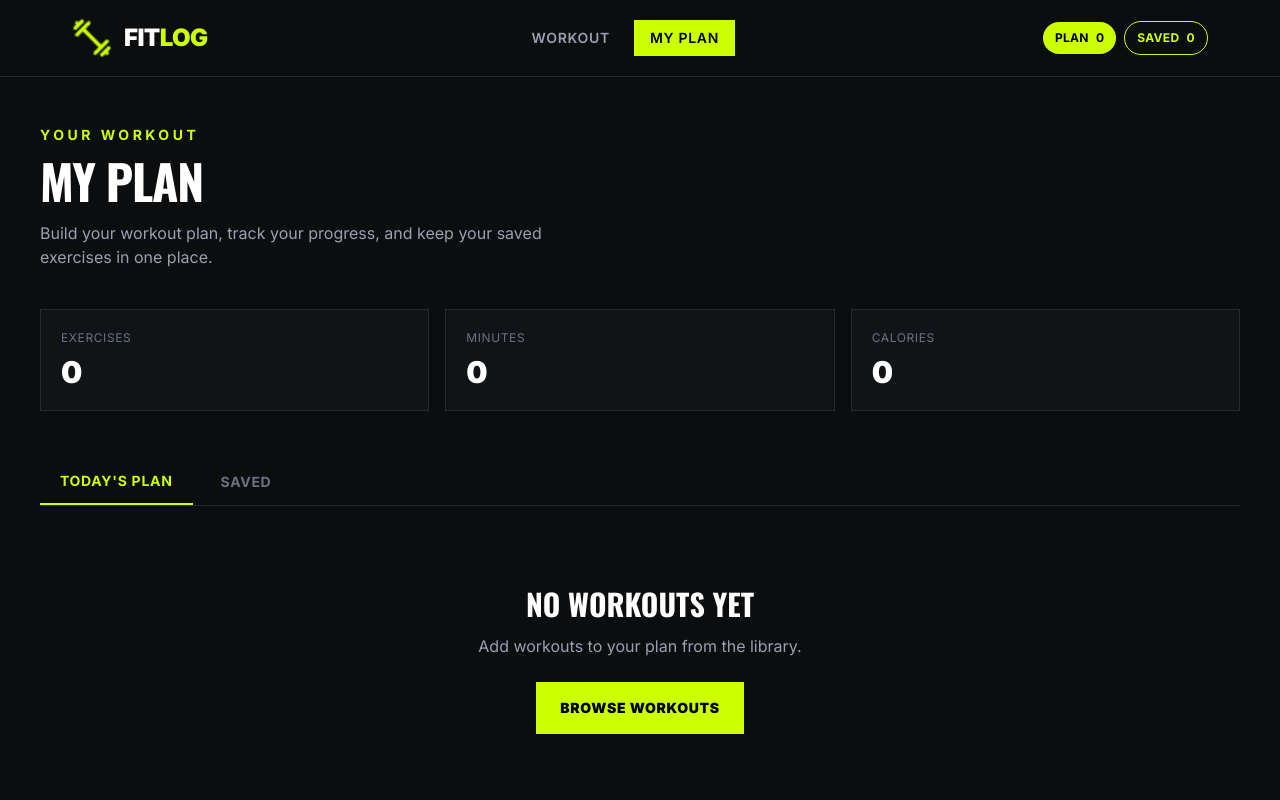
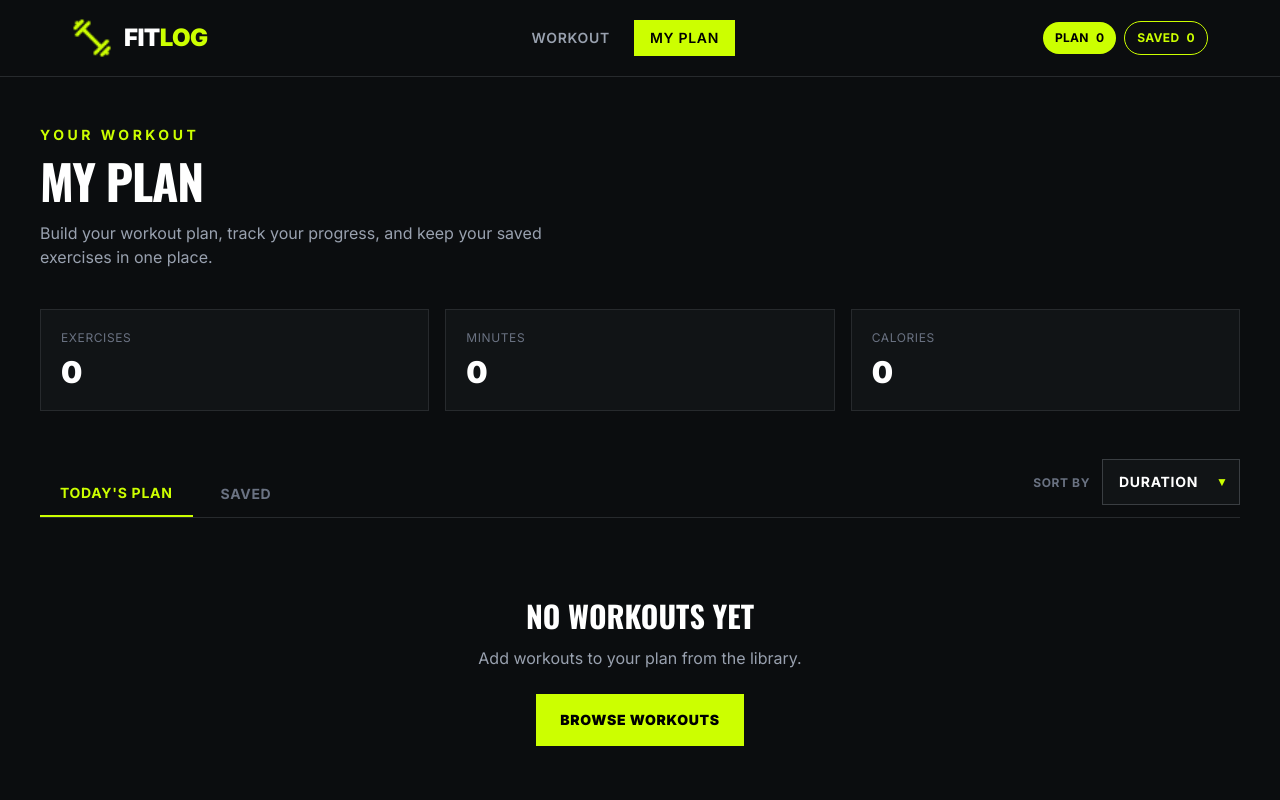
Before and after one commit to tomalisha/fitlog, a Next.js app: page /my-plan in a window 1280 px wide. Shown: the top 800 px of the page. Built offline with nearby package versions, Linux system fonts and the light colour scheme.

Commit message:
Persist completed workout status

```diff
--- a/src/app/my-plan/page.tsx
+++ b/src/app/my-plan/page.tsx
@@ -13,6 +13,8 @@ import {
   notifyStorageUpdate,
 } from "../../lib/storage";
 
+const COMPLETED_KEY = "fitlog-completed";
+
 export default function MyPlanPage() {
   const [plan, setPlan] = useState<Workout[]>([]);
   const [saved, setSaved] = useState<Workout[]>([]);
@@ -20,14 +22,38 @@ export default function MyPlanPage() {
   const [completed, setCompleted] = useState<number[]>([]);
   const [toast, setToast] = useState("");
   const [loading, setLoading] = useState(true);
+  const [sortBy, setSortBy] = useState("duration");
 
   useEffect(() => {
     setPlan(getPlan());
     setSaved(getSaved());
+
+    const savedCompleted = localStorage.getItem(COMPLETED_KEY);
+
+    if (savedCompleted) {
+      setCompleted(JSON.parse(savedCompleted));
+    }
+
     setLoading(false);
   }, []);
 
   const currentWorkouts = activeTab === "plan" ? plan : saved;
+
+  const sortedWorkouts = [...currentWorkouts].sort((a, b) => {
+    if (sortBy === "duration") {
+      return a.duration - b.duration;
+    }
+
+    if (sortBy === "calories") {
+      return a.caloriesBurned - b.caloriesBurned;
+    }
+
+    if (sortBy === "rating") {
+      return b.rating - a.rating;
+    }
+
+    return 0;
+  });
 
   const totalMinutes = plan.reduce(
     (total, workout) => total + workout.duration,
@@ -48,9 +74,20 @@ export default function MyPlanPage() {
   }
 
   function markAsDone(id: number) {
-    setCompleted((prev) =>
-      prev.includes(id) ? prev : [...prev, id]
+    setCompleted((prev) => {
+      if (prev.includes(id)) {
+        return prev;
+      }
+
+      const updated = [...prev, id];
+
+      localStorage.setItem(
+        COMPLETED_KEY,
+        JSON.stringify(updated)
       );
+
+      return updated;
+    });
 
     const workout = plan.find((item) => item.id === id);
 
@@ -119,25 +156,35 @@ export default function MyPlanPage() {
               <p className="text-xs uppercase tracking-wider text-gray-500">
                 Exercises
               </p>
-              <p className="mt-2 text-3xl font-black">{plan.length}</p>
+
+              <p className="mt-2 text-3xl font-black">
+                {plan.length}
+              </p>
             </div>
 
             <div className="border border-[#272a2d] bg-[#111416] p-5">
               <p className="text-xs uppercase tracking-wider text-gray-500">
                 Minutes
               </p>
-              <p className="mt-2 text-3xl font-black">{totalMinutes}</p>
+
+              <p className="mt-2 text-3xl font-black">
+                {totalMinutes}
+              </p>
             </div>
 
             <div className="border border-[#272a2d] bg-[#111416] p-5">
               <p className="text-xs uppercase tracking-wider text-gray-500">
                 Calories
               </p>
-              <p className="mt-2 text-3xl font-black">{totalCalories}</p>
+
+              <p className="mt-2 text-3xl font-black">
+                {totalCalories}
+              </p>
             </div>
           </div>
 
-          <div className="mt-12 flex gap-2 border-b border-[#272a2d]">
+          <div className="mt-12 flex flex-col gap-5 border-b border-[#272a2d] sm:flex-row sm:items-end sm:justify-between">
+            <div className="flex gap-2">
               <button
                 type="button"
                 onClick={() => setActiveTab("plan")}
@@ -163,6 +210,31 @@ export default function MyPlanPage() {
               </button>
             </div>
 
+            <div className="relative mb-3">
+              <label
+                htmlFor="sort-by"
+                className="mr-3 text-xs font-bold uppercase tracking-wider text-gray-500"
+              >
+                Sort By
+              </label>
+
+              <select
+                id="sort-by"
+                value={sortBy}
+                onChange={(event) => setSortBy(event.target.value)}
+                className="appearance-none border border-[#3a3e42] bg-[#111416] px-4 py-3 pr-10 text-sm font-bold uppercase tracking-wider text-white outline-none transition focus:border-[#ccff00]"
+              >
+                <option value="duration">Duration</option>
+                <option value="calories">Calories</option>
+                <option value="rating">Rating</option>
+              </select>
+
+              <span className="pointer-events-none absolute right-3 top-1/2 -translate-y-1/2 text-xs text-[#ccff00]">
+                ▼
+              </span>
+            </div>
+          </div>
+
           {loading ? (
             <div className="flex min-h-[300px] items-center justify-center">
               <div className="text-center">
@@ -173,7 +245,7 @@ export default function MyPlanPage() {
                 </p>
               </div>
             </div>
-          ) : currentWorkouts.length === 0 ? (
+          ) : sortedWorkouts.length === 0 ? (
             <div className="py-20 text-center">
               <h2 className="text-3xl font-black uppercase">
                 No workouts yet
@@ -192,7 +264,7 @@ export default function MyPlanPage() {
             </div>
           ) : (
             <div className="mt-8 grid gap-6 md:grid-cols-2 lg:grid-cols-3">
-              {currentWorkouts.map((workout) => {
+              {sortedWorkouts.map((workout) => {
                 const isDone = completed.includes(workout.id);
 
                 return (
@@ -222,6 +294,7 @@ export default function MyPlanPage() {
                       <div className="mt-4 flex gap-4 text-sm text-gray-400">
                         <span>{workout.duration} min</span>
                         <span>{workout.caloriesBurned} kcal</span>
+                        <span>★ {workout.rating}</span>
                       </div>
 
                       <div className="mt-5 flex flex-col gap-2">
@@ -243,7 +316,9 @@ export default function MyPlanPage() {
                                 : "bg-[#ccff00] text-black hover:bg-white"
                             }`}
                           >
-                            {isDone ? "Completed ✓" : "Mark as Done"}
+                            {isDone
+                              ? "Completed ✓"
+                              : "Mark as Done"}
                           </button>
                         )}
 
```
Lines whose indentation alone changed are shown as unchanged.
